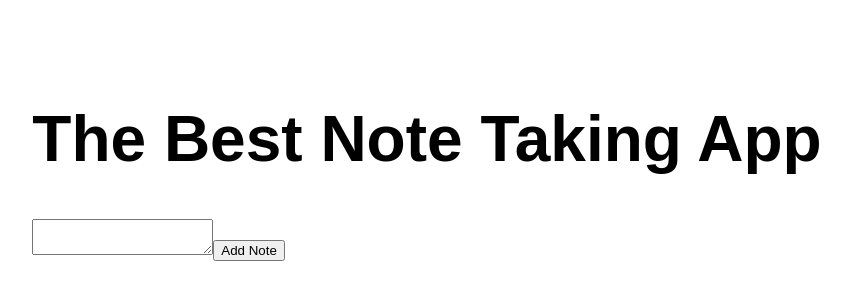
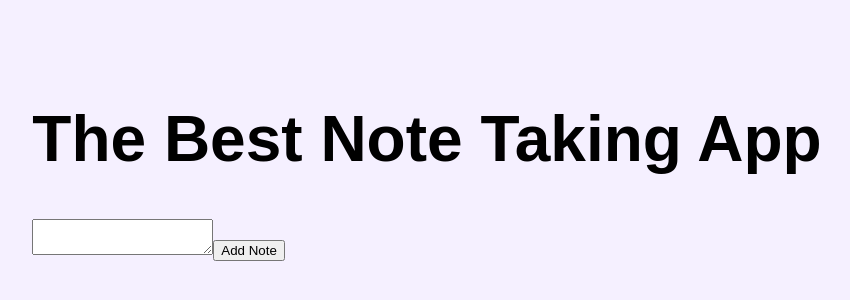
Before and after one commit to junaidbashi/Project_notes_app_1, a React (Create React App) app: page / in a window 1280 px wide. Shown: the part 240-540 px from the top of the page, without its empty margins (213-1063 px from the left). Built offline with nearby package versions, Linux system fonts and the light colour scheme.

Commit message:
background hue

```diff
--- a/src/App.css
+++ b/src/App.css
@@ -8,6 +8,7 @@ body {
   justify-content: center;
   align-items: center;
   height: 100vh;
+  background-color: #f5f0ff; /* Faint purple background color */
 }
 
 .card {
--- a/src/index.css
+++ b/src/index.css
@@ -4,12 +4,12 @@ body {
   padding: 0;
 }
 
-/* Path: src/index.css */
 /* Styles for the index file */
 body {
   margin: 0;
   padding: 0;
   font-family: Arial, sans-serif;
+  background-color: #f5f0ff; /* Faint purple background color */
 }
 
 #root {
```
